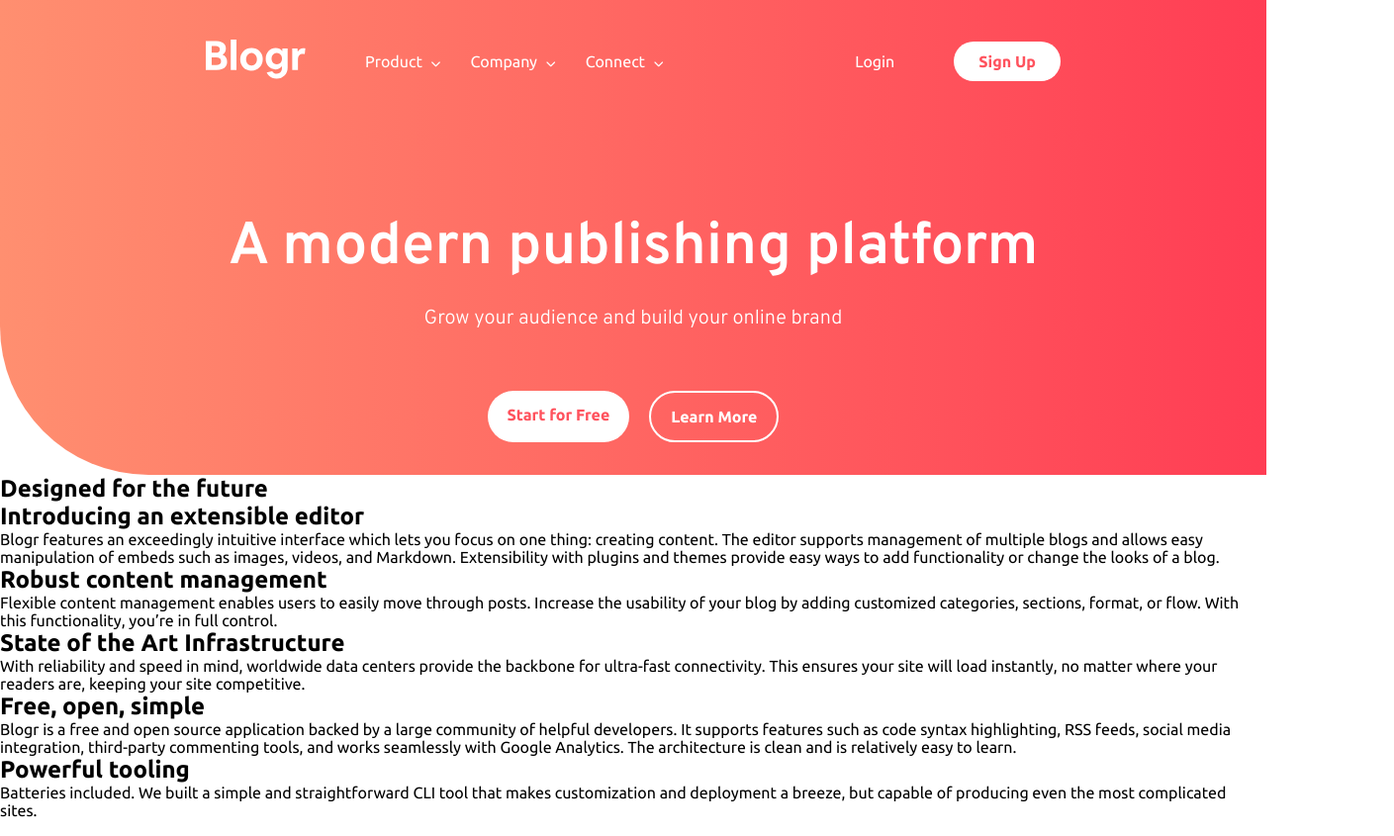
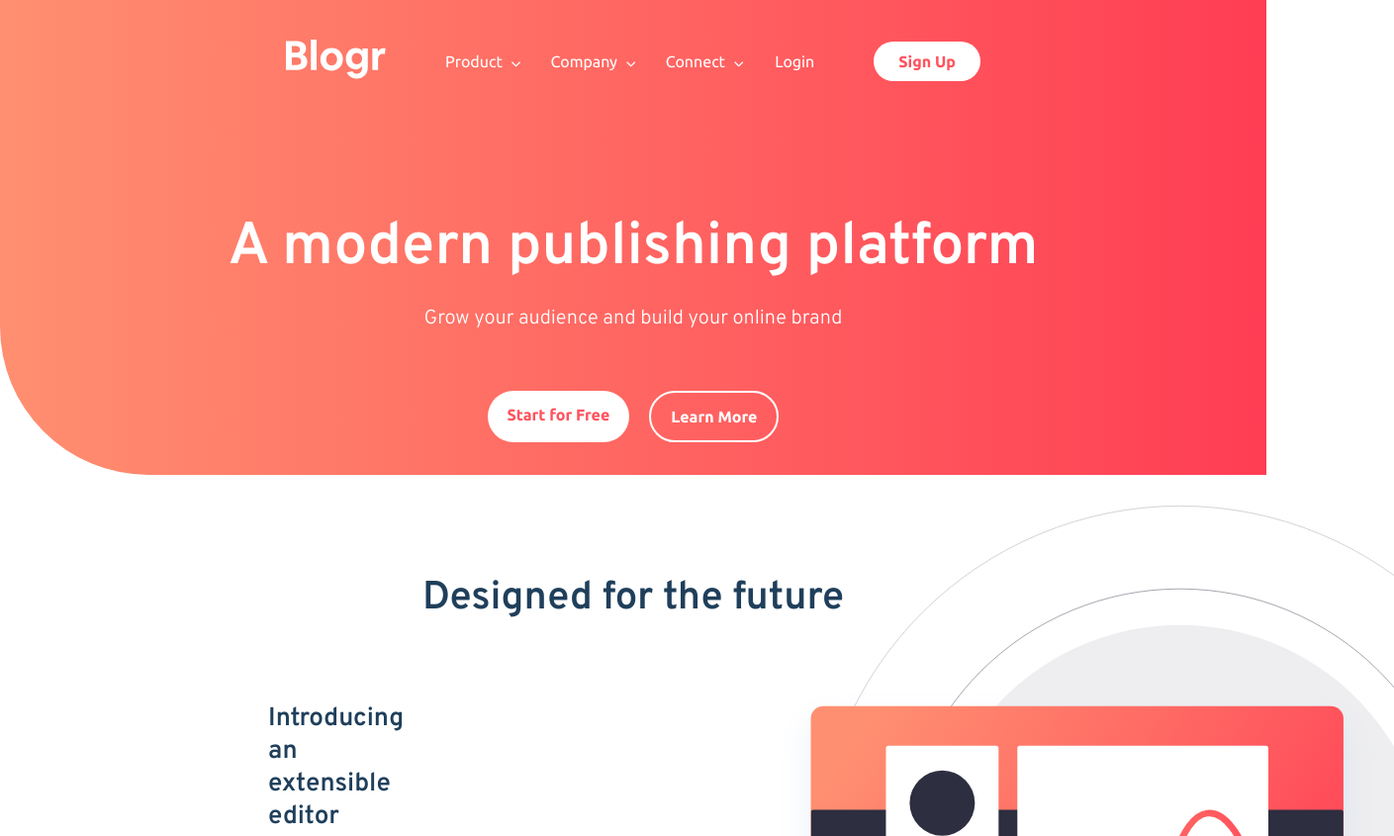
Before and after one commit to DarkPsycho0/blogr-landing-page, a plain HTML site: page index.html in a window 1280 px wide. Shown: the top 845 px of the page at 99% size, 1409 px wide, since content can reach past the window. Drawn offline with Linux system fonts and the light colour scheme.

Commit message:
info section pronto

```diff
--- a/index.html
+++ b/index.html
@@ -50,8 +50,8 @@
         <section class="info">
             <h2>Designed for the future</h2>
 
-            <div class="introducting">
-                <h2>Introducing an extensible editor</h2>
+            <div class="information">
+                <h3>Introducing an extensible editor</h2>
                 <p> Blogr features an exceedingly intuitive interface which lets you focus on one thing: creating
                     content.
                     The editor supports management of multiple blogs and allows easy manipulation of embeds such as
@@ -60,8 +60,8 @@
                     or
                     change the looks of a blog.</p>
             </div>
-            <div class="robust">
-                <h2>Robust content management</h2>
+            <div class="information">
+                <h3>Robust content management</h2>
                 <p>Flexible content management enables users to easily move through posts. Increase the usability of
                     your blog
                     by adding customized categories, sections, format, or flow. With this functionality, you’re in full
--- a/src/css/style.css
+++ b/src/css/style.css
@@ -26,7 +26,7 @@
     display: flex;
     justify-content: space-between;
     margin: 0 auto 130px;
-    width: 80%;
+    width: 65%;
 }
 
 .header .navigation div {
@@ -109,3 +109,37 @@
     color: hsl(0, 0%, 100%);
     border: 2px solid hsl(0, 0%, 100%);
 }
+
+.info{
+    height: 800px;
+    background-image: url(../images/illustration-editor-desktop.svg);
+    background-repeat: no-repeat;
+    background-position: 120% 50%;
+    background-size: 775px;
+}
+
+.info h2{
+    text-align: center;
+    color: hsl(208, 49%, 24%);
+    font-size: 40px;
+    font-family: 'Overpass', sans-serif;
+    margin-bottom: 80px;
+    margin-top: 100px;
+}
+
+.info .information{
+    padding: 0px 980px 0 400px;
+}
+
+.info .information h3{
+    font-size: 26px;
+    font-family: 'Overpass', sans-serif;
+    color: hsl(208, 49%, 24%);
+    margin-bottom: 30px;
+}
+
+.info .information p{
+    color: hsl(237, 17%, 21%);
+    line-height: 28px;
+    margin-bottom: 30px;
+}
```
